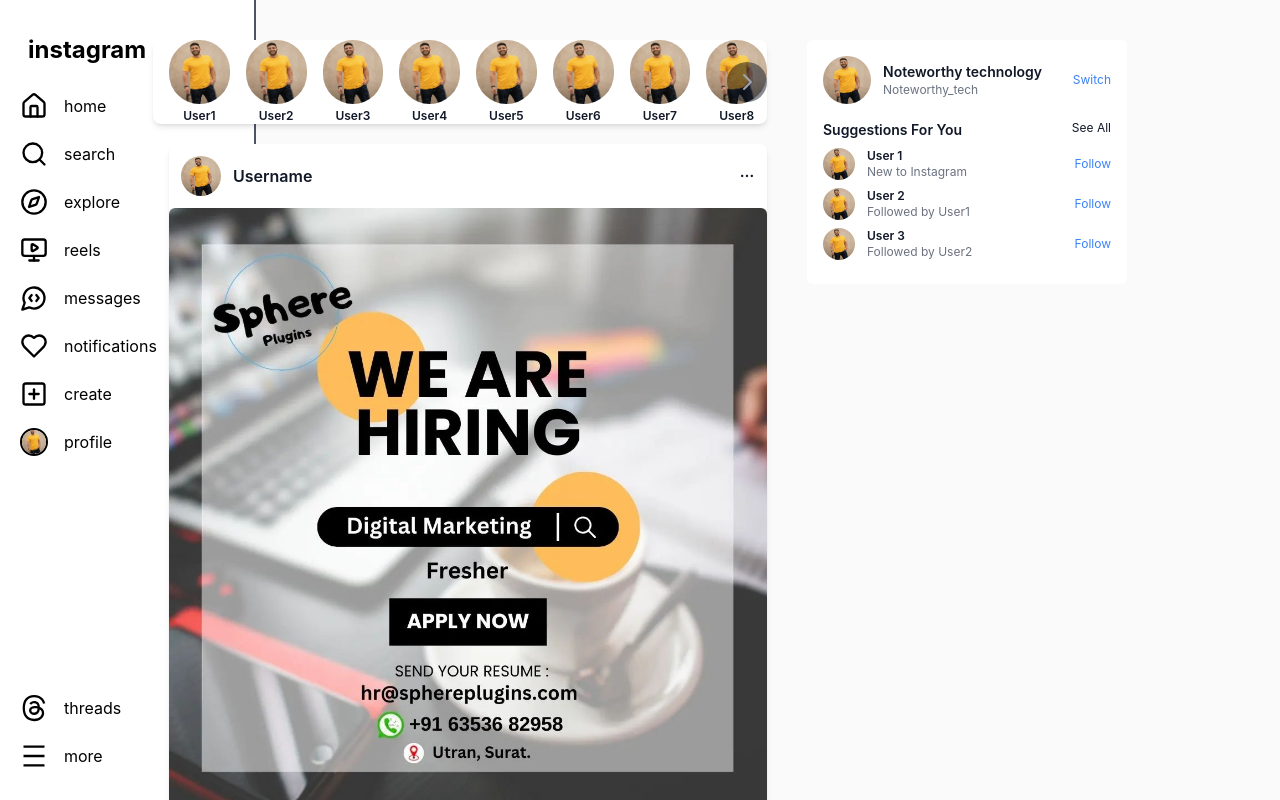
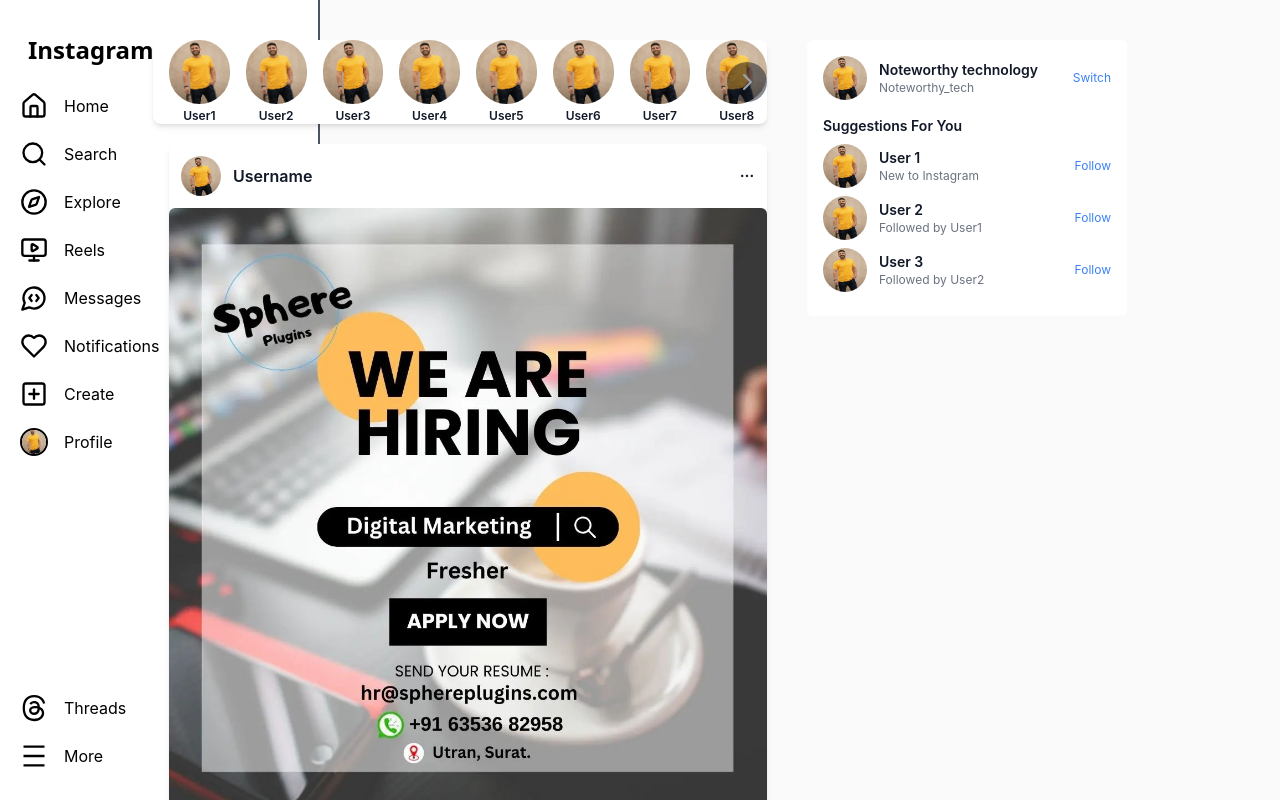
Before and after one commit to banti377/Instagram-clone, a React (Vite) app: page /home in a window 1280 px wide. Shown: the top 800 px of the page. Built offline with nearby package versions, Linux system fonts and the light colour scheme.

Commit message:
add data

```diff
--- a/package.json
+++ b/package.json
@@ -15,6 +15,8 @@
     "lucide-react": "^0.378.0",
     "react": "^18.2.0",
     "react-dom": "^18.2.0",
+    "react-feather": "^2.0.10",
+    "react-icons": "^5.2.1",
     "react-redux": "^9.1.2",
     "react-router-dom": "^6.23.1"
   },
--- a/src/ui/components/card/index.jsx
+++ b/src/ui/components/card/index.jsx
@@ -231,11 +231,11 @@
         {/* Sidebar content */}
         <div className="p-4 bg-white dark:bg-black rounded-md">
           <div className="flex items-center mb-4">
-            <img
-              src="Images/user.jpg"
-              alt="User"
-              className="w-12 h-12 rounded-full mr-3"
-            />
+              <img
+                src="Images/user.jpg"
+                alt="User"
+                className="w-11 h-11 rounded-full mr-3"
+              />
             <div>
               <h5 className="text-sm font-semibold text-gray-900 dark:text-gray-100">
                 Noteworthy technology
@@ -257,10 +257,7 @@
             <h6 className="text-sm font-semibold text-gray-900 dark:text-gray-100">
               Suggestions For You
             </h6>
-            <a
-              href="#"
-              className="text-xs text-gray-900 dark:text-gray-400 hover:text-black dark:hover:text-gray-200 transition-colors duration-100"
-            >
+            <a href="#" className="text-xs text-white dark:hover:text-gray-500">
               See All
             </a>
           </div>
@@ -270,10 +267,10 @@
                 <img
                   src="Images/user.jpg"
                   alt="User"
-                  className="w-8 h-8 rounded-full mr-3"
+                  className="w-11 h-11 rounded-full mr-3"
                 />
                 <div>
-                  <h5 className="text-xs font-semibold text-gray-900 dark:text-gray-100">
+                  <h5 className="text-sm font-semibold text-gray-900 dark:text-gray-100">
                     User 1
                   </h5>
                   <p className="text-xs text-gray-500 dark:text-gray-400">
@@ -295,10 +292,10 @@
                 <img
                   src="Images/user.jpg"
                   alt="User"
-                  className="w-8 h-8 rounded-full mr-3"
+                  className="w-11 h-11 rounded-full mr-3"
                 />
                 <div>
-                  <h5 className="text-xs font-semibold text-gray-900 dark:text-gray-100">
+                  <h5 className="text-sm font-semibold text-gray-900 dark:text-gray-100">
                     User 2
                   </h5>
                   <p className="text-xs text-gray-500 dark:text-gray-400">
@@ -320,10 +317,10 @@
                 <img
                   src="Images/user.jpg"
                   alt="User"
-                  className="w-8 h-8 rounded-full mr-3"
+                  className="w-11 h-11 rounded-full mr-3"
                 />
                 <div>
-                  <h5 className="text-xs font-semibold text-gray-900 dark:text-gray-100">
+                  <h5 className="text-sm font-semibold text-gray-900 dark:text-gray-100">
                     User 3
                   </h5>
                   <p className="text-xs text-gray-500 dark:text-gray-400">
--- a/src/ui/components/sideMenu/index.jsx
+++ b/src/ui/components/sideMenu/index.jsx
@@ -8,13 +8,12 @@
   Search,
   SquarePlus,
 } from "lucide-react";
-import { FaThreads } from "react-icons/fa6";
 import { MdOutlineDensityMedium } from "react-icons/md";
 import { Link, useNavigate } from "react-router-dom";
+import { FaThreads } from "react-icons/fa6";
 
 export default function SideMenu() {
   const [showMenu, setShowMenu] = useState(false);
-
   const navigate = useNavigate();
 
   const toggleMenu = () => {
@@ -25,75 +24,148 @@
     navigate("/");
   };
 
+  const handleClick = (event) => {
+    // Add logic to handle bold effect on click if needed
+  };
+
+  const capitalizeFirstLetter = (string) => {
+    return string.charAt(0).toUpperCase() + string.slice(1);
+  };
+
   return (
-    <div className="bg-white dark:bg-black p-2.5 px-3.5 pb-5 flex flex-col border-r-2 border-gray-600 w-1/5 fixed top-0 left-0 bottom-0 max-h-screen">
-      <div className="pt-6 px-3.5 pb-4 text-2xl font-bold font-dancing-script">
-        <h3>instagram</h3>
+    <div className="bg-white dark:bg-black p-2.5 px-3.5 pb-5 flex flex-col border-r-2 border-gray-600 w-80 fixed top-0 left-0 bottom-0 max-h-screen">
+      <div className="pt-6 px-3.5 pb-4 text-2xl font-bold font-sans">
+        Instagram
       </div>
       <div className="flex flex-col">
         {/* ----- Home ----- */}
-        <Link to="/home" className="flex items-center gap-4 cursor-pointer transition-all ease-in-out p-1.5 my-1 hover:bg-gray-300 dark:hover:bg-gray-900 rounded-lg">
+        <Link
+          to="/home"
+          className="flex items-center gap-4 cursor-pointer transition-all ease-in-out p-1.5 my-1 hover:bg-gray-300 dark:hover:bg-gray-900 rounded-lg"
+          onClick={handleClick}
+        >
           <Home className="w-7 h-7" />
-          <h5 className="text-base font-normal">home</h5>
+          <h5 className="text-base font-normal">
+            {capitalizeFirstLetter("home")}
+          </h5>
         </Link>
 
         {/* ----- Search ----- */}
-        <Link to="/search" className="flex items-center gap-4 cursor-pointer transition-all ease-in-out p-1.5 my-1 hover:bg-gray-300 dark:hover:bg-gray-900 rounded-lg">
+        <Link
+          to="/search"
+          className="flex items-center gap-4 cursor-pointer transition-all ease-in-out p-1.5 my-1 hover:bg-gray-300 dark:hover:bg-gray-900 rounded-lg"
+          onClick={handleClick}
+        >
           <Search className="w-7 h-7" />
-          <h5 className="text-base font-normal">search</h5>
+          <h5 className="text-base font-normal">
+            {capitalizeFirstLetter("search")}
+          </h5>
         </Link>
 
         {/* ----- Explore ----- */}
-        <Link to="/explore" className="flex items-center gap-4 cursor-pointer transition-all ease-in-out p-1.5 my-1 hover:bg-gray-300 dark:hover:bg-gray-900 rounded-lg">
+        <Link
+          to="/explore"
+          className="flex items-center gap-4 cursor-pointer transition-all ease-in-out p-1.5 my-1 hover:bg-gray-300 dark:hover:bg-gray-900 rounded-lg"
+          onClick={handleClick}
+        >
           <Compass className="w-7 h-7" />
-          <h5 className="text-base font-normal">explore</h5>
+          <h5 className="text-base font-normal">
+            {capitalizeFirstLetter("explore")}
+          </h5>
         </Link>
 
         {/* ----- Reels ----- */}
-        <Link to="/reels" className="flex items-center gap-4 cursor-pointer transition-all ease-in-out p-1.5 my-1 hover:bg-gray-300 dark:hover:bg-gray-900 rounded-lg">
+        <Link
+          to="/reels"
+          className="flex items-center gap-4 cursor-pointer transition-all ease-in-out p-1.5 my-1 hover:bg-gray-300 dark:hover:bg-gray-900 rounded-lg"
+          onClick={handleClick}
+        >
           <MonitorPlay className="w-7 h-7" />
-          <h5 className="text-base font-normal">reels</h5>
+          <h5 className="text-base font-normal">
+            {capitalizeFirstLetter("reels")}
+          </h5>
         </Link>
 
         {/* ----- Messages ----- */}
-        <Link to="/messages" className="flex items-center gap-4 cursor-pointer transition-all ease-in-out p-1.5 my-1 hover:bg-gray-300 dark:hover:bg-gray-900 rounded-lg">
+        <Link
+          to="/messages"
+          className="flex items-center gap-4 cursor-pointer transition-all ease-in-out p-1.5 my-1 hover:bg-gray-300 dark:hover:bg-gray-900 rounded-lg"
+          onClick={handleClick}
+        >
           <MessageCircleCode className="w-7 h-7" />
-          <h5 className="text-base font-normal">messages</h5>
+          <h5 className="text-base font-normal">
+            {capitalizeFirstLetter("messages")}
+          </h5>
         </Link>
 
         {/* ----- Notifications ----- */}
-        <Link to="/notifications" className="flex items-center gap-4 cursor-pointer transition-all ease-in-out p-1.5 my-1 hover:bg-gray-300 dark:hover:bg-gray-900 rounded-lg">
+        <Link
+          to="/notifications"
+          className="flex items-center gap-4 cursor-pointer transition-all ease-in-out p-1.5 my-1 hover:bg-gray-300 dark:hover:bg-gray-900 rounded-lg"
+          onClick={handleClick}
+        >
           <Heart className="w-7 h-7" />
-          <h5 className="text-base font-normal">notifications</h5>
+          <h5 className="text-base font-normal">
+            {capitalizeFirstLetter("notifications")}
+          </h5>
         </Link>
 
         {/* ----- Create ----- */}
-        <Link to="/create" className="flex items-center gap-4 cursor-pointer transition-all ease-in-out p-1.5 my-1 hover:bg-gray-300 dark:hover:bg-gray-900 rounded-lg">
+        <Link
+          to="/create"
+          className="flex items-center gap-4 cursor-pointer transition-all ease-in-out p-1.5 my-1 hover:bg-gray-300 dark:hover:bg-gray-900 rounded-lg"
+          onClick={handleClick}
+        >
           <SquarePlus className="w-7 h-7" />
-          <h5 className="text-base font-normal">create</h5>
+          <h5 className="text-base font-normal">
+            {capitalizeFirstLetter("create")}
+          </h5>
         </Link>
 
         {/* ----- Profile ----- */}
-        <Link to="/profile" className="flex items-center gap-4 cursor-pointer transition-all ease-in-out p-1.5 my-1 hover:bg-gray-300 dark:hover:bg-gray-900 rounded-lg">
-          <img src="Images/user.jpg" alt="Profile" className="w-7 h-7 rounded-full object-cover border-2 border-black" />
-          <h5 className="text-base font-normal">profile</h5>
+        <Link
+          to="/profile"
+          className="flex items-center gap-4 cursor-pointer transition-all ease-in-out p-1.5 my-1 hover:bg-gray-300 dark:hover:bg-gray-900 rounded-lg"
+          onClick={handleClick}
+        >
+          <img
+            src="Images/user.jpg"
+            alt="Profile"
+            className="w-7 h-7 rounded-full object-cover border-2 border-black"
+          />
+          <h5 className="text-base font-normal">
+            {capitalizeFirstLetter("profile")}
+          </h5>
         </Link>
       </div>
 
       <div className="mt-auto flex flex-col">
-        <span className="flex items-center gap-4 cursor-pointer transition-all ease-in-out p-1.5 my-1 hover:bg-gray-300 dark:hover:bg-gray-900 rounded-lg">
+        {/* ----- Threads ----- */}
+        <span
+          className="flex items-center gap-4 cursor-pointer transition-all ease-in-out p-1.5 my-1 hover:bg-gray-300 dark:hover:bg-gray-900 rounded-lg"
+          onClick={handleClick}
+        >
           <FaThreads className="w-7 h-7" />
-          <h5 className="text-base font-normal">threads</h5>
+          <h5 className="text-base font-normal">
+            {capitalizeFirstLetter("threads")}
+          </h5>
         </span>
 
-        <span onClick={toggleMenu} className="flex items-center gap-4 cursor-pointer transition-all ease-in-out p-1.5 my-1 hover:bg-gray-300 dark:hover:bg-gray-900 rounded-lg">
+        {/* ----- More (Dropdown) ----- */}
+        <span
+          onClick={toggleMenu}
+          className="flex items-center gap-4 cursor-pointer transition-all ease-in-out p-1.5 my-1 hover:bg-gray-300 dark:hover:bg-gray-900 rounded-lg"
+        >
           <MdOutlineDensityMedium className="w-7 h-7" />
-          <h5 className="text-base font-normal">more</h5>
+          <h5 className="text-base font-normal">{capitalizeFirstLetter("more")}</h5>
         </span>
         {showMenu && (
           <div className="absolute bottom-16 bg-white dark:bg-gray-800 p-2.5 rounded-lg shadow-lg">
-            <span onClick={logout} className="block cursor-pointer text-center p-2.5 hover:bg-gray-300 dark:hover:bg-gray-900 rounded-lg">
-              <h5 className="text-base font-normal">logout</h5>
+            <span
+              onClick={logout}
+              className="block cursor-pointer text-center p-2.5 hover:bg-gray-300 dark:hover:bg-gray-900 rounded-lg"
+            >
+              <h5 className="text-base font-normal">Logout</h5>
             </span>
           </div>
         )}
```
Also changed, not shown: 1 other file (tests, documents, lock files or other folders).
